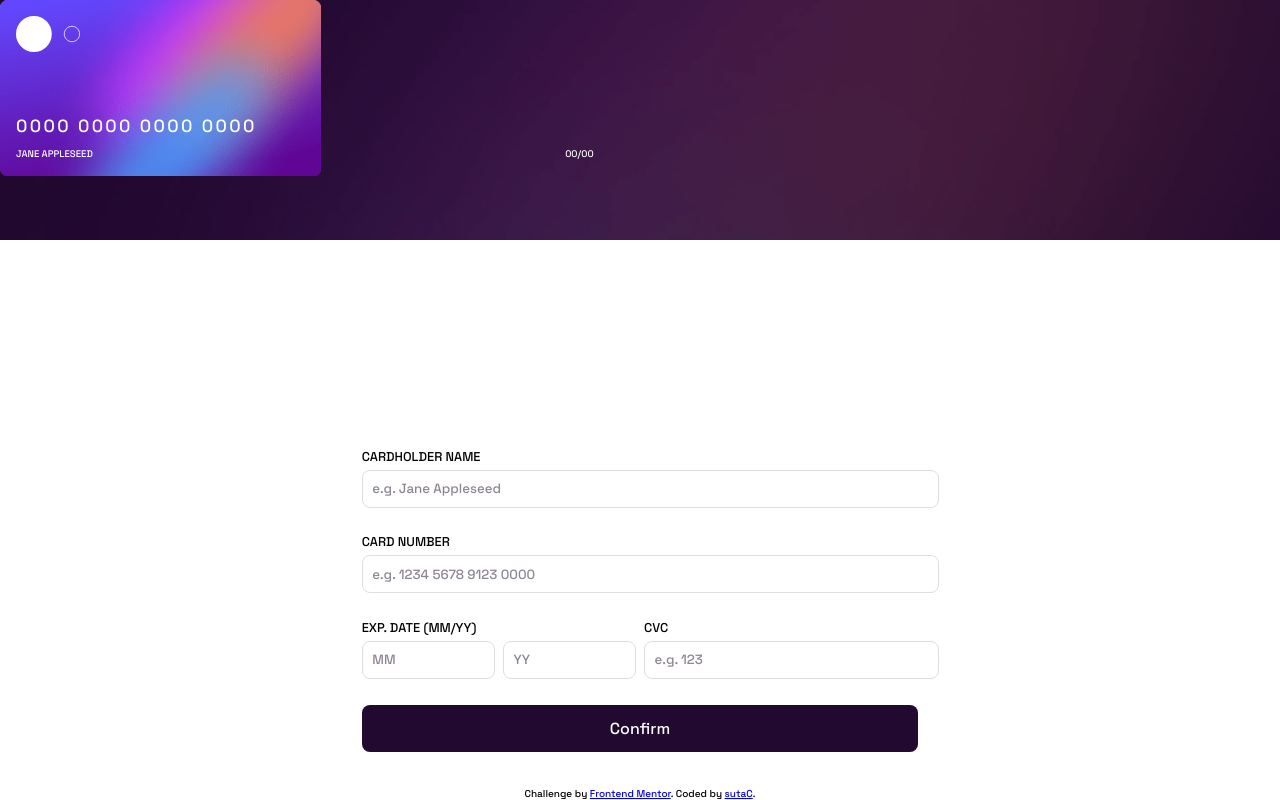
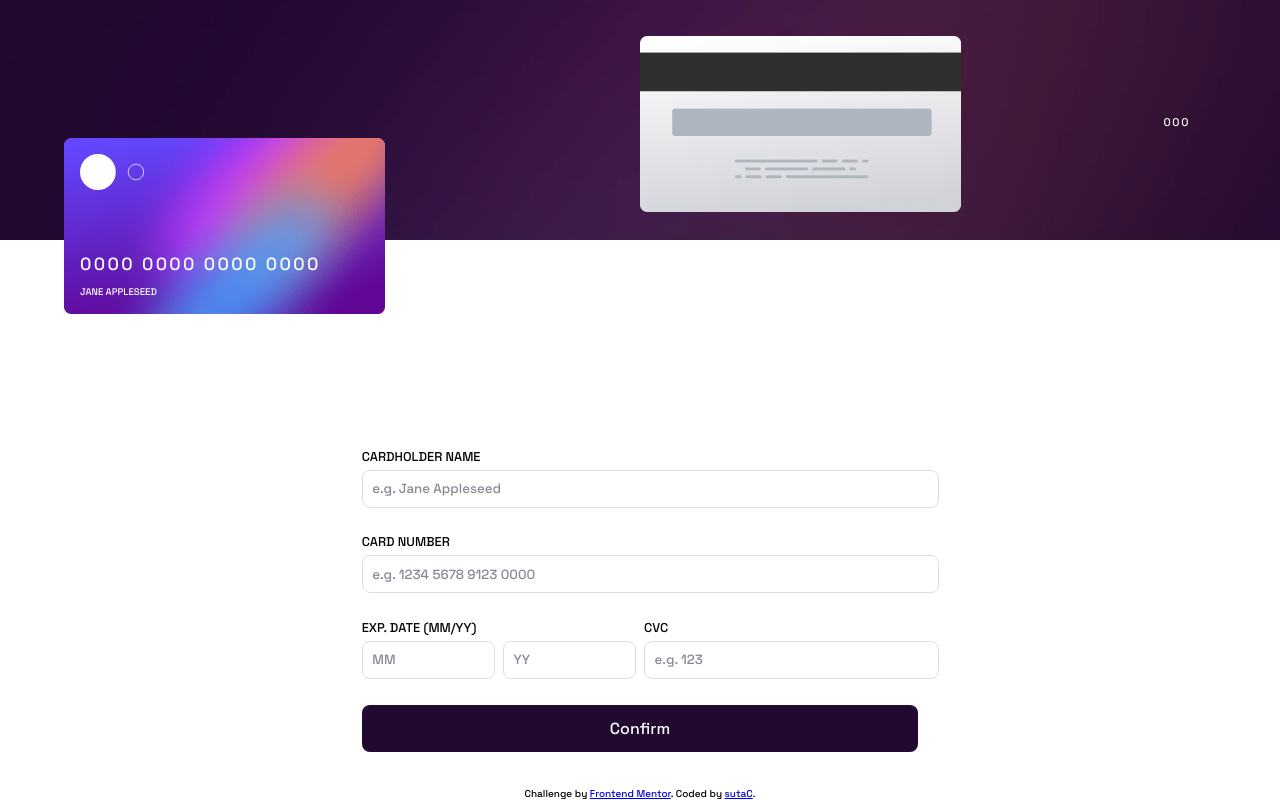
Before and after one commit to sutaC/Interactive-card-details-form, a SvelteKit app: page / in a window 1280 px wide. Built offline with nearby package versions, Linux system fonts and the light colour scheme.

Commit message:
Card display

```diff
--- a/src/routes/+page.svelte
+++ b/src/routes/+page.svelte
@@ -4,10 +4,10 @@
 </script>
 
 <aside>
-	<div class="card card-back">
-		<!-- <CardDetails orientation={'back'} />    -->
+	<div class="card-back">
+		<CardDetails orientation={'back'} />
 	</div>
-	<div class="card card-front">
+	<div class="card-front">
 		<CardDetails orientation={'front'} />
 	</div>
 </aside>
@@ -64,6 +64,20 @@
 		background-size: cover;
 
 		min-height: 30vh;
+
+		position: relative;
+	}
+
+	.card-front {
+		position: absolute;
+		left: 5%;
+		bottom: -31%;
+	}
+
+	.card-back {
+		position: absolute;
+		right: 0;
+		top: 15%;
 	}
 
 	main {
```
